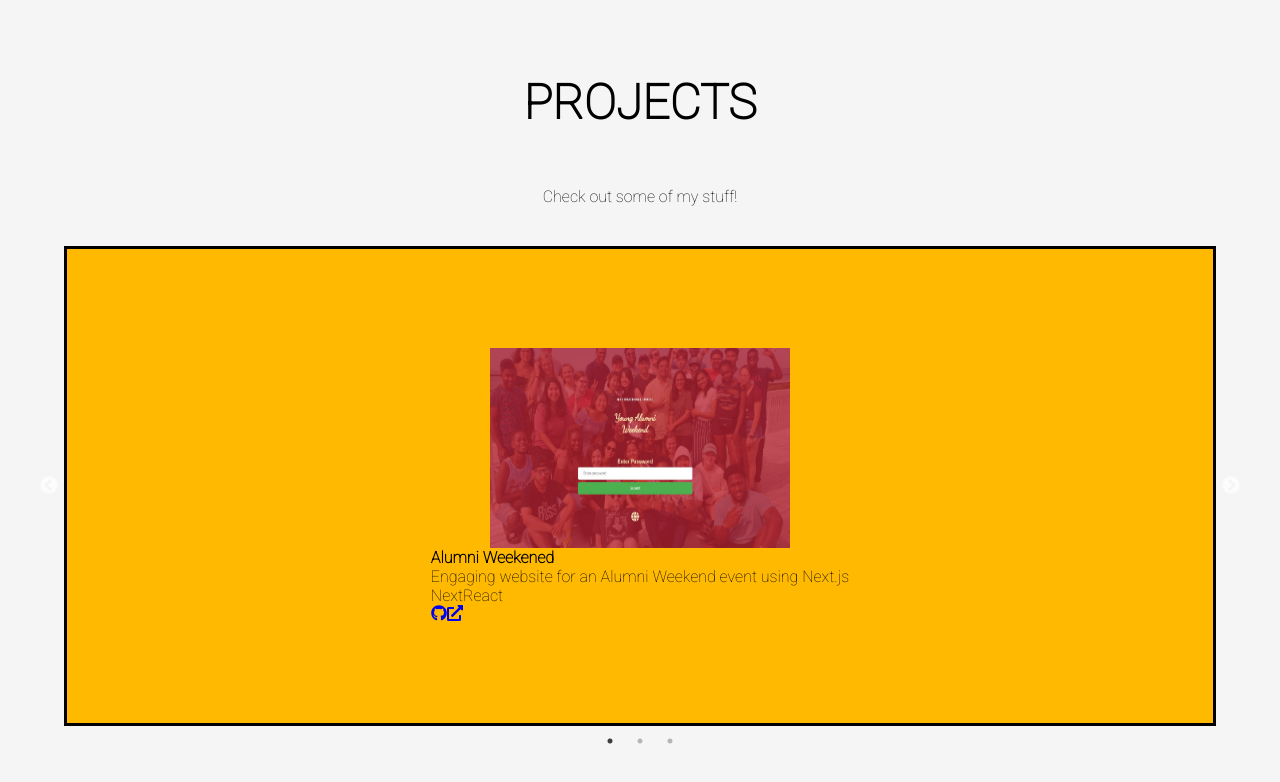
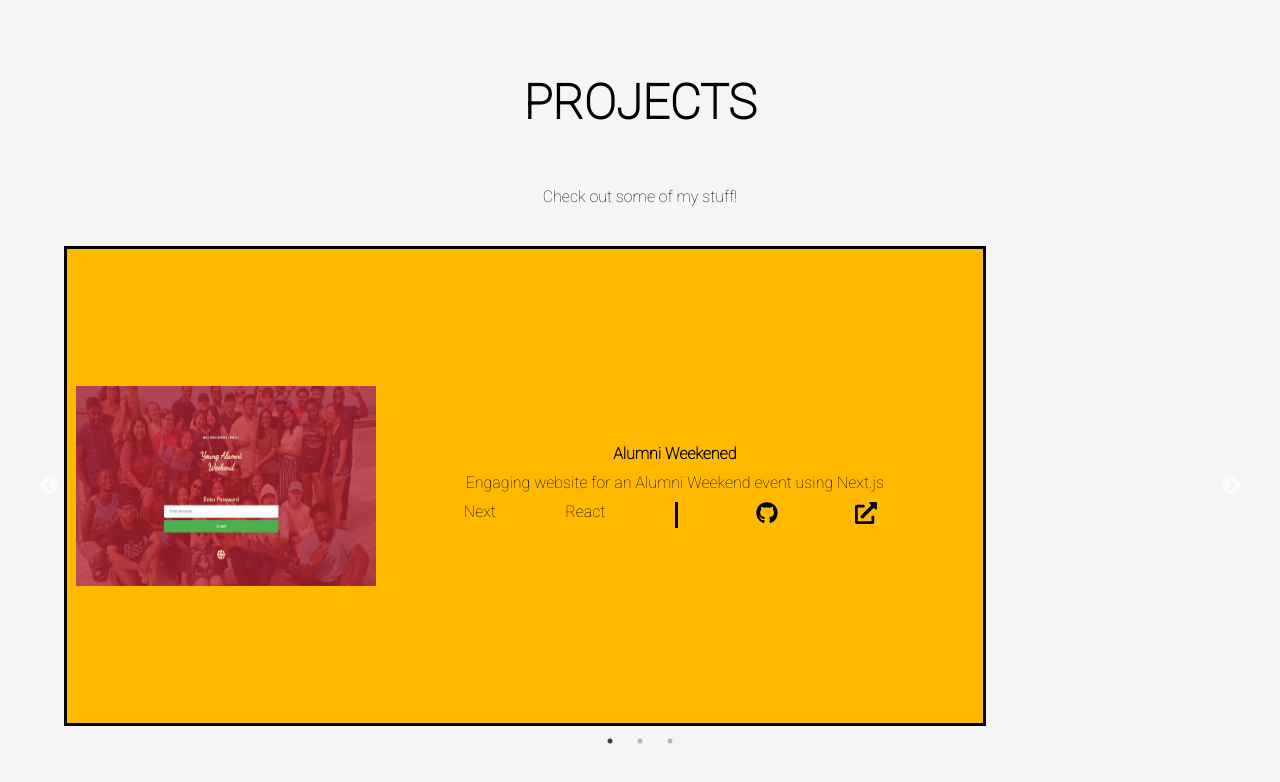
Before and after one commit to SushantChhetry/visual-portfolio, a Next.js app in the folder portfolio-app/: page /portfolio in a window 1280 px wide. Shown: the top 782 px of the page. Built offline with nearby package versions, Linux system fonts and the light colour scheme.

Commit message:
Add: CSS to portfolio page

```diff
--- a/portfolio-app/package.json
+++ b/portfolio-app/package.json
@@ -10,7 +10,7 @@
   },
   "dependencies": {
     "@doordash/sdk": "^0.6.0",
-    "@react-three/fiber": "^8.12.0",
+    "@react-three/fiber": "^8.13.0",
     "axios": "^1.3.6",
     "eslint": "8.37.0",
     "eslint-config-next": "13.2.4",
--- a/portfolio-app/src/pages/portfolio.js
+++ b/portfolio-app/src/pages/portfolio.js
@@ -13,7 +13,7 @@ const projects = [
     title: "Alumni Weekened",
     description: "Engaging website for an Alumni Weekend event using Next.js",
     technologies: ["Next", "React"],
-    githubLink: "https://github.com/example",
+    githubLink: "https://github.com/SushantChhetry/visual-portfolio.git",
     siteLink: "https://example.com",
   },
   {
@@ -78,9 +78,21 @@ const Portfolio = () => {
       <p>Check out some of my stuff!</p>
       <Slider {...settings} className="slider">
         {projectsData.map((project) => (
-          <div key={project.id}>
+          <div key={project.id} style={{ display: "flex" }}>
             <div className="slide">
-              <Image src={project.image} width={300} height={200} />
+              <a
+                href={project.siteLink}
+                target="_blank"
+                rel="noreferrer"
+                style={{ cursor: "pointer" }}
+              >
+                <Image
+                  src={project.image}
+                  width={300}
+                  height={200}
+                  style={{ margin: "3%" }}
+                />
+              </a>
               <div className="info">
                 <h4>{project.title}</h4>
                 <p>{project.description}</p>
@@ -96,10 +108,10 @@ const Portfolio = () => {
                       target="_blank"
                       rel="noreferrer"
                     >
-                      <FaGithub />
+                      <FaGithub size={22} className="link-icon" />
                     </a>
                     <a href={project.siteLink} target="_blank" rel="noreferrer">
-                      <FaExternalLinkAlt />
+                      <FaExternalLinkAlt size={22} className="link-icon" />
                     </a>
                   </div>
                 </div>
--- a/portfolio-app/src/styles/globals.css
+++ b/portfolio-app/src/styles/globals.css
@@ -448,12 +448,6 @@ display: flex;
   border-left: solid black;
 }
 
-@media screen and (min-width: 768px) {
-  .ueats {
-    display: flex;
-    /* show only when screen width is 768px or greater */
-  }
-}
 
 .nav-open{
   max-width: 50%;
@@ -495,3 +489,65 @@ display: flex;
 .social-icons:hover{
   color: #ffb900;
 }
+
+.info{
+  display: flex;
+  flex-direction: column;
+  justify-content: center;
+  align-items: center;
+  margin: 3%;
+  gap:10px;
+  width: 100%;
+}
+
+.links-icons{
+  display: flex;
+  flex-direction: row;
+  justify-content: space-evenly ;
+  text-decoration: none;
+  width: 50%;
+  border-left: solid black;
+}
+
+.link-icon{
+  color: black;
+}
+
+.technology-icons{
+  display: flex;
+    flex-direction: row;
+    justify-content: space-evenly;
+    text-decoration: none;
+    width: 50%;
+}
+
+
+/* MEDIA QUERIES */
+
+@media screen and (min-width: 768px) {
+  .ueats {
+    display: flex;
+    /* show only when screen width is 768px or greater */
+  }
+
+
+    .slide {
+      background: #ffb900;
+      width: 80%;
+      height: 60vh;
+      border: solid black;
+      display: flex;
+      justify-content: space-evenly;
+      align-items: center;
+      flex-direction: row;
+    }
+
+
+}
+
+
+.icons-wrapper{
+  display: flex;
+  justify-content: space-evenly;
+  width: 100%;
+}
```
Also changed, not shown: 1 other file (tests, documents, lock files or other folders).
